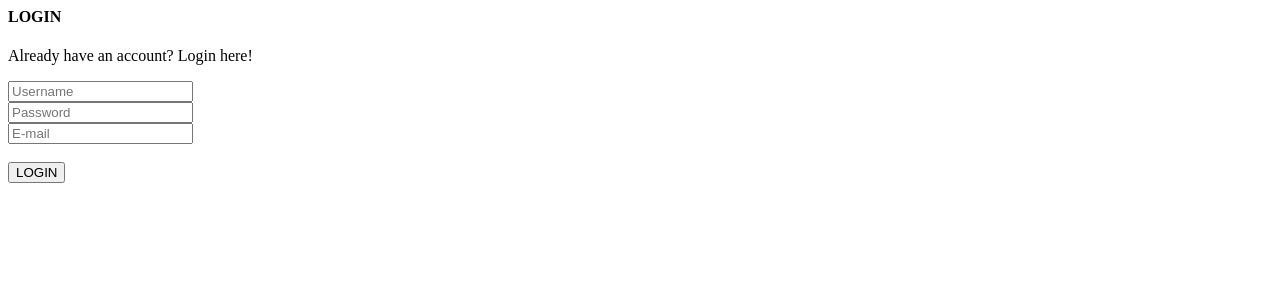
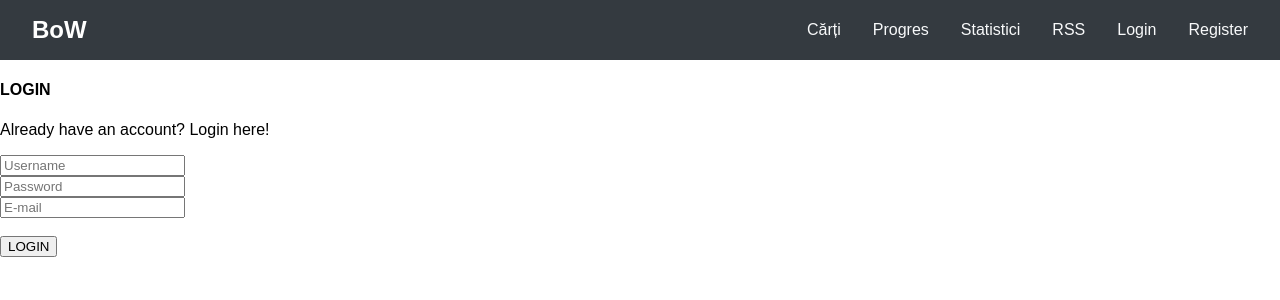
Before and after one commit to alexraducanu74/web, a PHP site: page /RegisterAndLogin/login.php in a window 1280 px wide. Shown: the top 300 px of the page. Run offline with PHP 8.4, Linux system fonts and the light colour scheme.

Commit message:
nav paths

```diff
--- a/RegisterAndLogin/login.php
+++ b/RegisterAndLogin/login.php
@@ -1,4 +1,5 @@
 <?php
+include '../nav/navbar.php';
 $error = "";
 
 if ($_SERVER["REQUEST_METHOD"] == "POST") {
--- a/RegisterAndLogin/register.php
+++ b/RegisterAndLogin/register.php
@@ -1,4 +1,5 @@
 <?php
+include '../nav/navbar.php';
 $error = "";
 
 if ($_SERVER["REQUEST_METHOD"] == "POST") {
--- a/index.php
+++ b/index.php
@@ -1,2 +1,2 @@
-<?php include 'nav/navbar.php'; ?>
+<?php include './nav/navbar.php'; ?>
 șș
--- a/nav/navbar.php
+++ b/nav/navbar.php
@@ -4,18 +4,18 @@
 <head>
     <meta charset="UTF-8">
     <title>BoW - Books on Web</title>
-    <link rel="stylesheet" href="nav/style.css">
+    <link rel="stylesheet" href="/web/nav/style.css">
 </head>
 <body>
     <div class="navbar">
-        <a href="index.php" class="logo">BoW</a>
+        <a href="/web/index.php" class="logo">BoW</a>
         <div class="menu">
             <a href="books.php">Cărți</a>
             <a href="progress.php">Progres</a>
             <a href="stats.php">Statistici</a>
             <a href="rss.php">RSS</a>
-            <a href="RegisterAndLogin/login.php">Login</a>
-            <a href="RegisterAndLogin/login.php">Register</a>
+            <a href="/web/RegisterAndLogin/login.php">Login</a>
+            <a href="/web/RegisterAndLogin/register.php">Register</a>
         </div>
     </div>
 </body>
```
